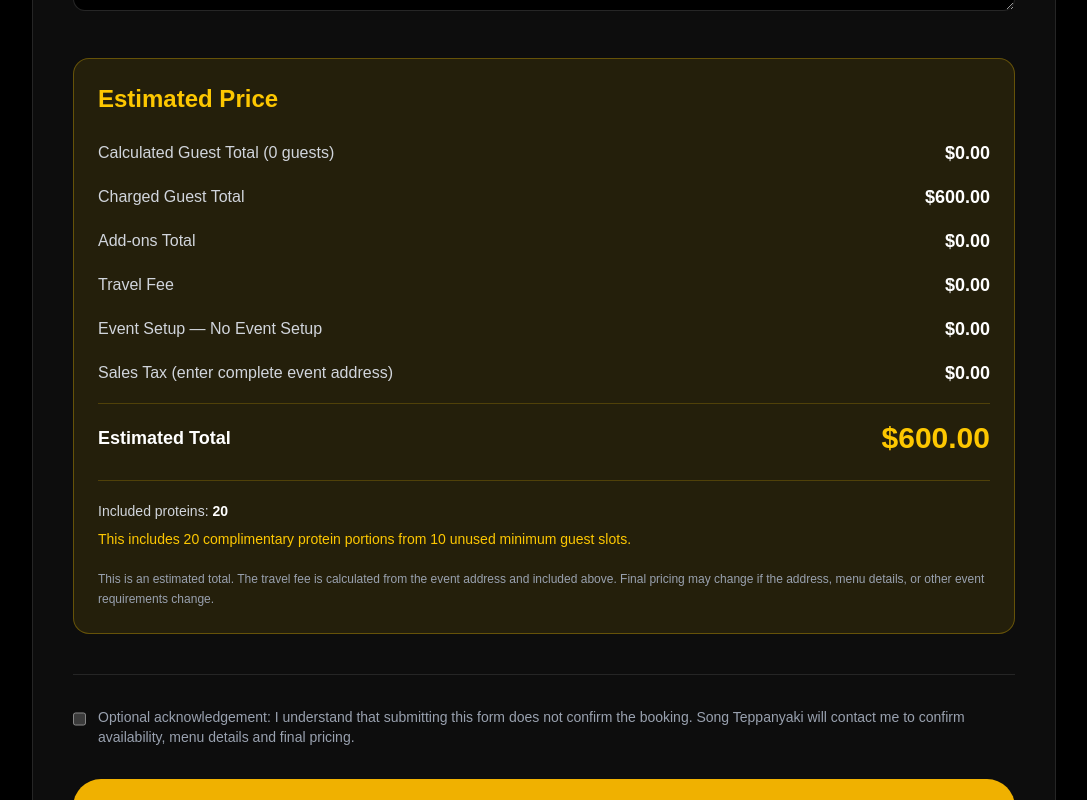
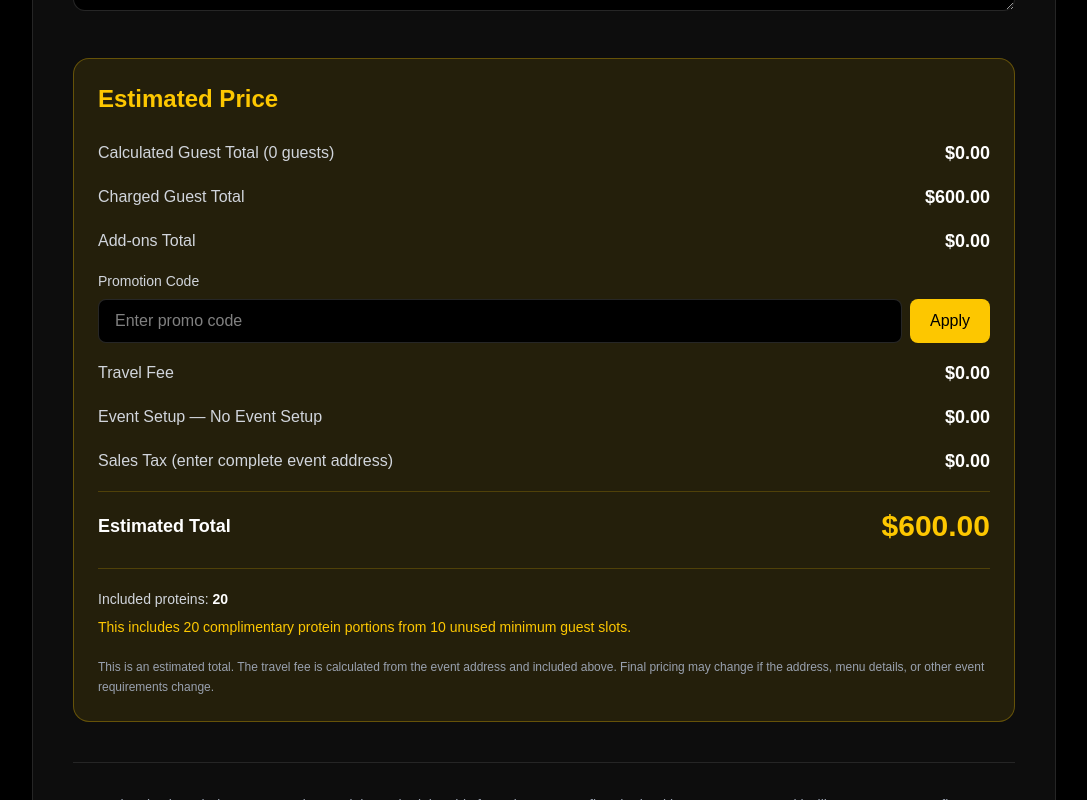
Before and after one commit to songsteppanyaki/songsteppanyaki, a Next.js app: page /booking in a window 1280 px wide. Shown: the part 6000-6800 px from the top of the page, without its empty margins (96-1183 px from the left). Built offline with nearby package versions, Linux system fonts and the light colour scheme.

Commit message:
Update promo discount to

```diff
--- a/app/booking/page.tsx
+++ b/app/booking/page.tsx
@@ -190,6 +190,8 @@ export default function BookingPage() {
   const [distanceCalculated, setDistanceCalculated] = useState(false);
   const [distanceError, setDistanceError] = useState("");
   const [salesTaxRate, setSalesTaxRate] = useState<number | null>(null);
+  const [promoCode, setPromoCode] = useState("");
+  const [discount, setDiscount] = useState(0);
 
   const totalGuests = useMemo(() => {
     return guestCategories.reduce((total, category) => {
@@ -298,7 +300,7 @@ const totalIncludedProteinAllowance = Math.max(
 const salesTax =
     salesTaxRate === null ? 0 : subtotal * salesTaxRate;
 
-  const estimatedTotal = subtotal + salesTax;
+  const estimatedTotal = subtotal + salesTax - discount;
 
   const completeEventAddress = [
     eventAddress.trim(),
@@ -1536,7 +1538,43 @@ router.push("/booking/payment");
                 label="Add-ons Total"
                 value={addOnsTotal}
               />
-
+              {discount > 0 && (
+  <PriceRow
+    label="Promotion Discount"
+    value={-discount}
+  />
+)}
+<div className="mt-4 mb-4">
+  <label className="block text-sm text-gray-300 mb-2">
+    Promotion Code
+  </label>
+
+  <div className="flex gap-2">
+    <input
+      type="text"
+      placeholder="Enter promo code"
+        value={promoCode}
+  onChange={(e) => setPromoCode(e.target.value)}
+      className="flex-1 h-11 rounded-lg border border-white/15 bg-black px-4 text-white"
+    />
+
+    <button
+      type="button"
+      onClick={() => {
+    if (promoCode.trim().toUpperCase() === "WELCOME10") {
+      setDiscount(50);
+      alert("Promo code applied!");
+    } else {
+      setDiscount(0);
+      alert("Invalid promo code");
+    }
+  }}
+      className="px-5 rounded-lg bg-yellow-400 text-black font-semibold"
+    >
+      Apply
+    </button>
+  </div>
+</div>
               <PriceRow
                 label="Travel Fee"
                 value={travelFee}
```
